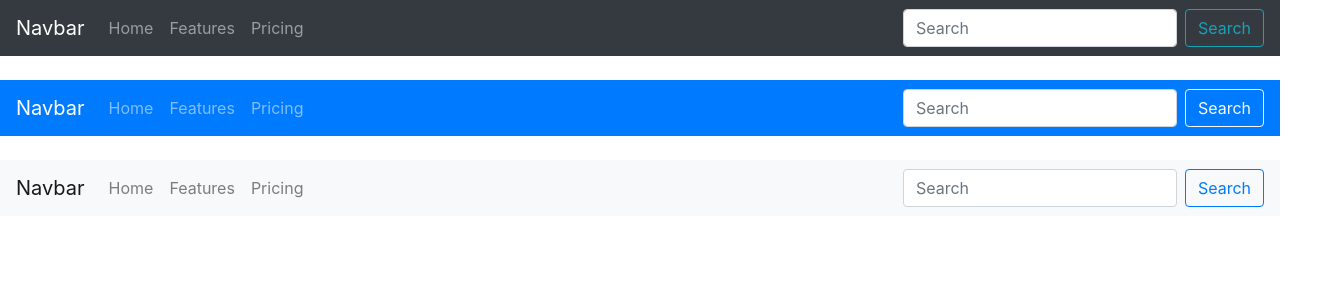
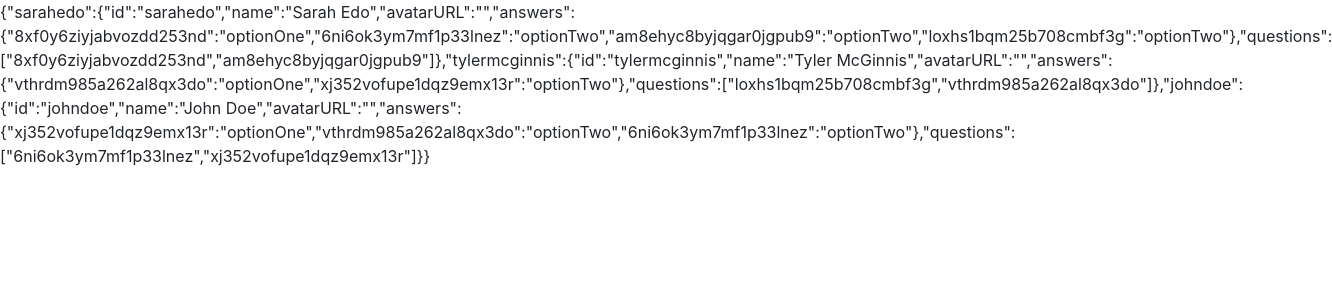
Before and after one commit to rbaheti/would-you-rather, a React (Create React App) app: page / in a window 1280 px wide. Shown: the top 300 px of the page, 1332 px wide, since content can reach past the window. Built offline with nearby package versions, Linux system fonts and the light colour scheme.

Commit message:
refactor: Testing initial user and questions data

```diff
--- a/src/App.js
+++ b/src/App.js
@@ -1,51 +1,31 @@
 import React, { Component } from 'react';
 import './App.css';
 import { Navbar, Nav, Form, FormControl, Button } from 'react-bootstrap';
+import { getInitialData } from './utils/api'
+
 
 class App extends Component {
+
+  constructor(props) {
+    super(props);
+    this.state = {
+      users: null,
+      questions: null
+    };
+  }
+
+  componentDidMount () {
+    getInitialData()
+    .then(({ users, questions }) => {
+      this.setState({users, questions});
+    });
+  }
+
   render() {
-      return (
-        <>
-    <Navbar bg="dark" variant="dark">
-      <Navbar.Brand href="#home">Navbar</Navbar.Brand>
-      <Nav className="mr-auto">
-        <Nav.Link href="#home">Home</Nav.Link>
-        <Nav.Link href="#features">Features</Nav.Link>
-        <Nav.Link href="#pricing">Pricing</Nav.Link>
-      </Nav>
-      <Form inline>
-        <FormControl type="text" placeholder="Search" className="mr-sm-2" />
-        <Button variant="outline-info">Search</Button>
-      </Form>
-    </Navbar>
-    <br />
-    <Navbar bg="primary" variant="dark">
-      <Navbar.Brand href="#home">Navbar</Navbar.Brand>
-      <Nav className="mr-auto">
-        <Nav.Link href="#home">Home</Nav.Link>
-        <Nav.Link href="#features">Features</Nav.Link>
-        <Nav.Link href="#pricing">Pricing</Nav.Link>
-      </Nav>
-      <Form inline>
-        <FormControl type="text" placeholder="Search" className="mr-sm-2" />
-        <Button variant="outline-light">Search</Button>
-      </Form>
-    </Navbar>
 
-    <br />
-    <Navbar bg="light" variant="light">
-      <Navbar.Brand href="#home">Navbar</Navbar.Brand>
-      <Nav className="mr-auto">
-        <Nav.Link href="#home">Home</Nav.Link>
-        <Nav.Link href="#features">Features</Nav.Link>
-        <Nav.Link href="#pricing">Pricing</Nav.Link>
-      </Nav>
-      <Form inline>
-        <FormControl type="text" placeholder="Search" className="mr-sm-2" />
-        <Button variant="outline-primary">Search</Button>
-      </Form>
-    </Navbar>
-  </>);
+    return (
+      <div>{JSON.stringify(this.state.users)}</div>
+    );
   }
 }
 
```
